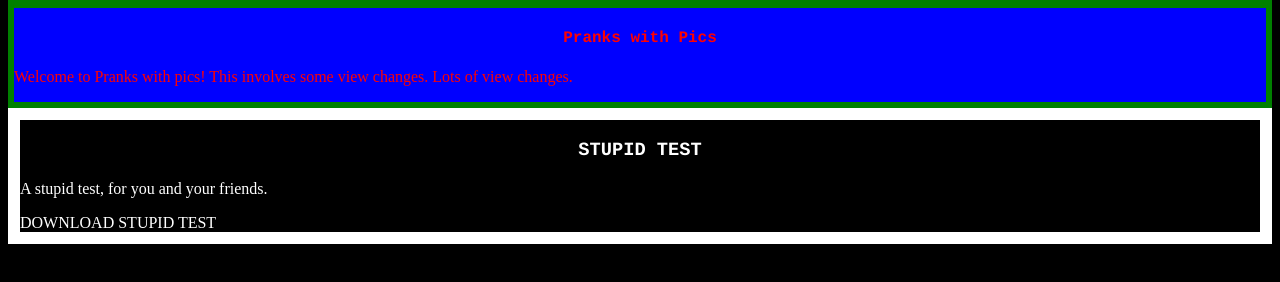
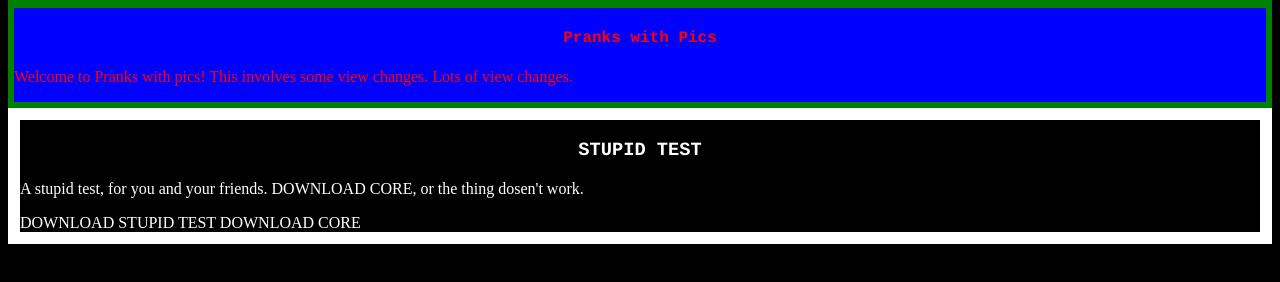
Before and after one commit to Thisiscodeprogram/Thisiscodeprogram.github.io, a plain HTML site: page prankswithpictures.html in a window 1280 px wide. Shown: the part 112-394 px from the top of the page. Drawn offline with Linux system fonts and the light colour scheme.

Commit message:
Update prankswithpictures.html
Fixed problems.

```diff
--- a/prankswithpictures.html
+++ b/prankswithpictures.html
@@ -16,8 +16,9 @@
   <div class="downloader">
   <div class="download_section">
    <h3 class="download_title" style="color: white;">STUPID TEST</h3>
-   <p class="download_descrip">A stupid test, for you and your friends.</p>
-   <a href="stupidtest(pwpfile).html" href="stupidtestcss.css" class="download" download>DOWNLOAD STUPID TEST</a>
+   <p class="download_descrip">A stupid test, for you and your friends. DOWNLOAD CORE, or the thing dosen't work.</p>
+   <a href="stupidtest(pwpfile).html" class="download" download>DOWNLOAD STUPID TEST</a>
+   <a href="stupidtestcss.css" class="download" download>DOWNLOAD CORE</a>
   </div>
   </div>
  </body>
```
